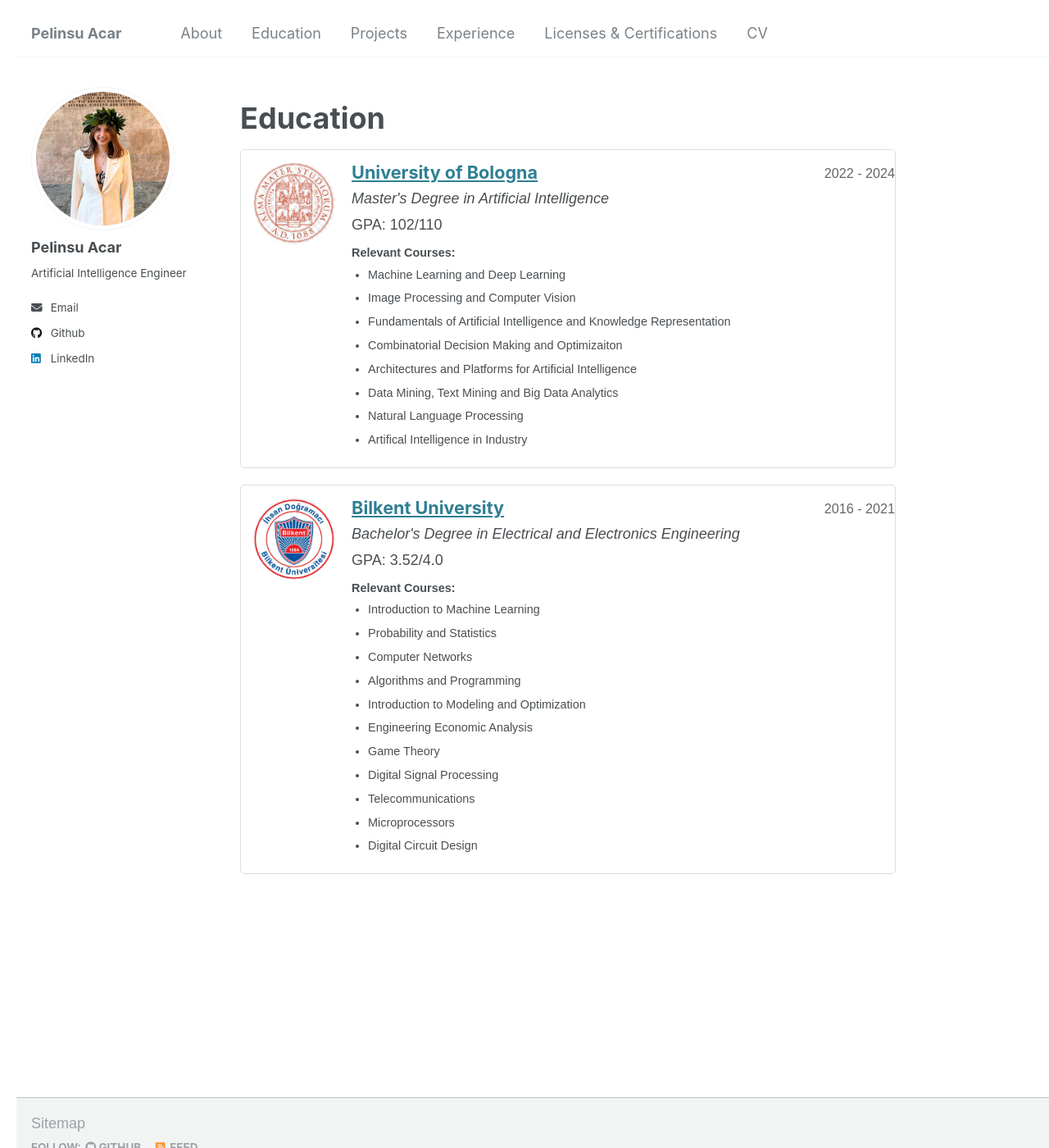
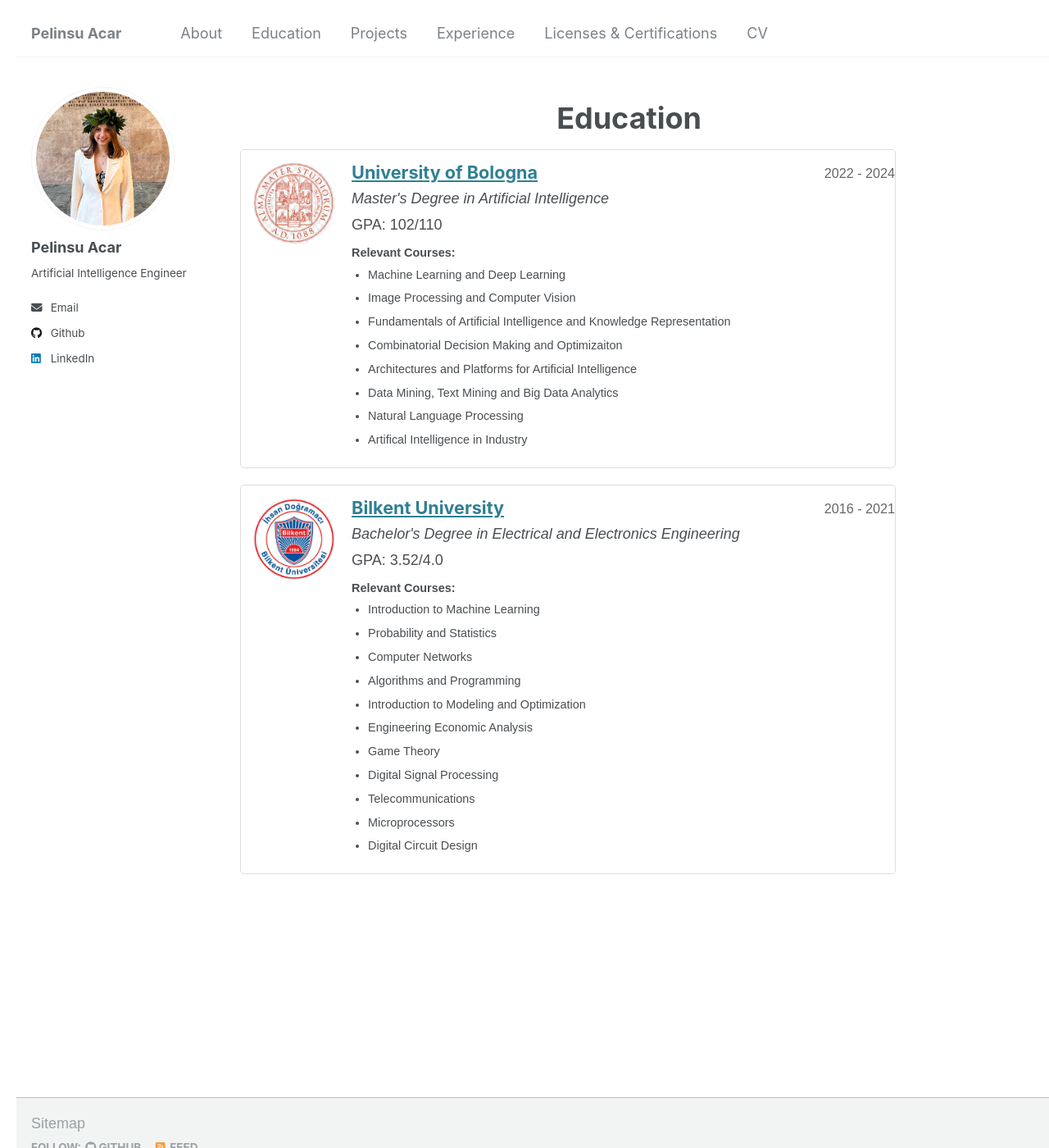
Before and after one commit to pelinsuacar/pelinsuacar.github.io, a Jekyll site: the page built from _pages/education.md, in a window 1280 px wide and 1400 px high. Shown: the whole window at 82% size. Built offline with Jekyll 4.4.1, drawn with Linux system fonts in a browser that asks for light colours.

Commit message:
Update education.html

```diff
--- a/_layouts/education.html
+++ b/_layouts/education.html
@@ -32,7 +32,7 @@ layout: default
     margin: 20px;
   }
   .page__title {
-  text-align: left; /* Center the title */
+  text-align: center; /* Center the title */
   font-size: 2em; /* Adjust font size as needed */
   margin-bottom: 20px; /* Add some space below the title */
   }
```
